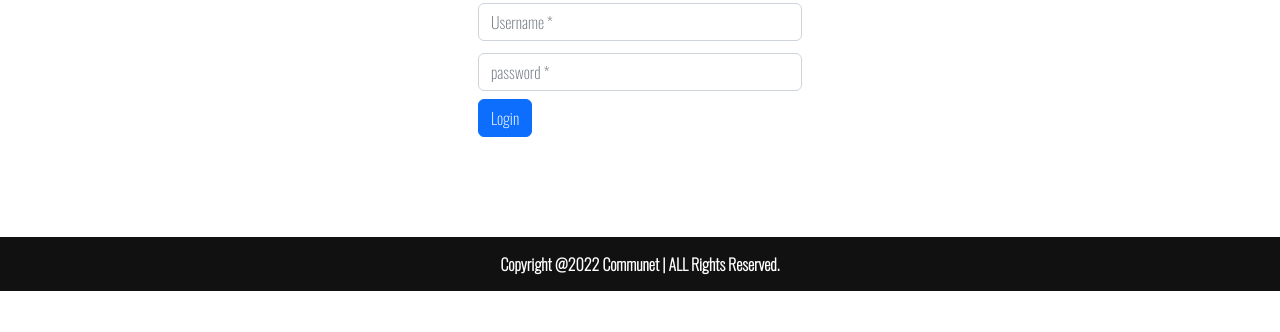
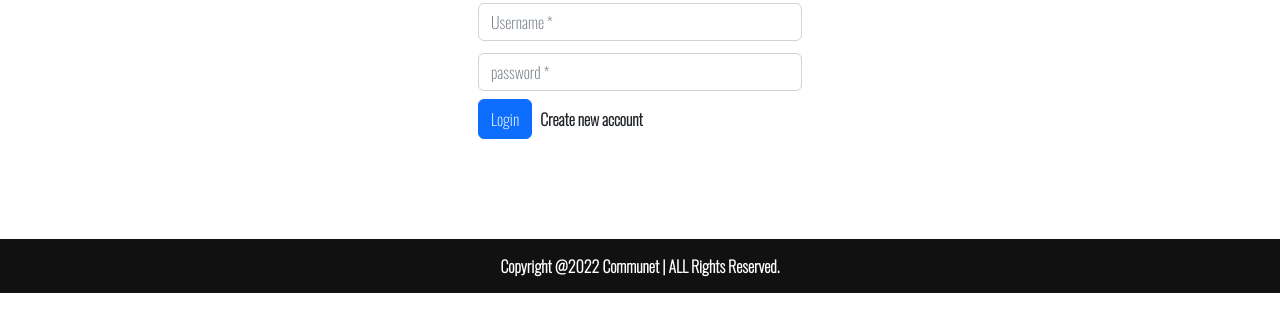
Before and after one commit to redhat-beyond/commune, a Django app: page /login/ in a window 1280 px wide. Shown: the part 279-611 px from the top of the page. Run offline with Django 4.2, Linux system fonts and the light colour scheme.

Commit message:
adding front end error messages for login

```diff
--- a/commune_app/templates/commune_app/login.html
+++ b/commune_app/templates/commune_app/login.html
@@ -2,27 +2,34 @@
 {% block title %} login {% endblock %}
 {% block body %}
     <main>
+
         <!--THE LOGIN PAGE  -->
         <section class="signup">
             <div class="container">
+
                 <div class="row">
                     <div class="row justify-content-center col-md-4 offset-md-4 my-5 pt-3 pb-5 text-center col-sm-12 col-xs-12">
 
                         <div class="m-0 p-3"><h1 style="color:brown">Login</h1></div>
-
+                        {% if messages %}
+                            {% for message in messages %}
+                                <p style="color: red; "> {{ message }} </p>
+                            {% endfor %}
+                        {% endif %}
                         <form method="post">{% csrf_token %}
 
                             <div class="d-flex flex-row align-items-center mb-1">
-                        <input type="text" placeholder="Username *" class="form-control m-1" name="username" />
+                                <input type="text" placeholder="Username *" class="form-control m-1" name="username"/>
                             </div>
 
                             <div class="d-flex flex-row align-items-center mb-1">
-                        <input type="password" placeholder="password *" class="form-control m-1" name="password" />
+                                <input type="password" placeholder="password *" class="form-control m-1"
+                                       name="password"/>
                             </div>
 
                             <div class="d-flex mx-1 mb-1 mb-lg-1">
                                 <button type="submit" class="btn btn-primary btn-md">Login</button>
-{#                        <a href="{% url 'signup' %}" class="nav-link active m-2">Create new account</a>#}
+                                <a href="{% url 'signup' %}" class="nav-link active m-2">Create new account</a>
                             </div>
                         </form>
 
@@ -38,8 +45,15 @@
     </footer>
     <script src="script.js"></script>
     <!-- jQuery first, then Popper.js, then Bootstrap JS -->
-<script src="https://code.jquery.com/jquery-3.3.1.slim.min.js" integrity="sha384-q8i/X+965DzO0rT7abK41JStQIAqVgRVzpbzo5smXKp4YfRvH+8abtTE1Pi6jizo" crossorigin="anonymous"></script>        <script src="https://cdn.jsdelivr.net/npm/popper.js@1.14.7/dist/umd/popper.min.js" integrity="sha384-UO2eT0CpHqdSJQ6hJty5KVphtPhzWj9WO1clHTMGa3JDZwrnQq4sF86dIHNDz0W1" crossorigin="anonymous"></script>
-<script src="https://cdn.jsdelivr.net/npm/bootstrap@4.3.1/dist/js/bootstrap.min.js" integrity="sha384-JjSmVgyd0p3pXB1rRibZUAYoIIy6OrQ6VrjIEaFf/nJGzIxFDsf4x0xIM+B07jRM" crossorigin="anonymous"></script>
+    <script src="https://code.jquery.com/jquery-3.3.1.slim.min.js"
+            integrity="sha384-q8i/X+965DzO0rT7abK41JStQIAqVgRVzpbzo5smXKp4YfRvH+8abtTE1Pi6jizo"
+            crossorigin="anonymous"></script>
+    <script src="https://cdn.jsdelivr.net/npm/popper.js@1.14.7/dist/umd/popper.min.js"
+            integrity="sha384-UO2eT0CpHqdSJQ6hJty5KVphtPhzWj9WO1clHTMGa3JDZwrnQq4sF86dIHNDz0W1"
+            crossorigin="anonymous"></script>
+    <script src="https://cdn.jsdelivr.net/npm/bootstrap@4.3.1/dist/js/bootstrap.min.js"
+            integrity="sha384-JjSmVgyd0p3pXB1rRibZUAYoIIy6OrQ6VrjIEaFf/nJGzIxFDsf4x0xIM+B07jRM"
+            crossorigin="anonymous"></script>
     </body>
     </html>
 {% endblock %}
```
Lines whose indentation alone changed are shown as unchanged.
